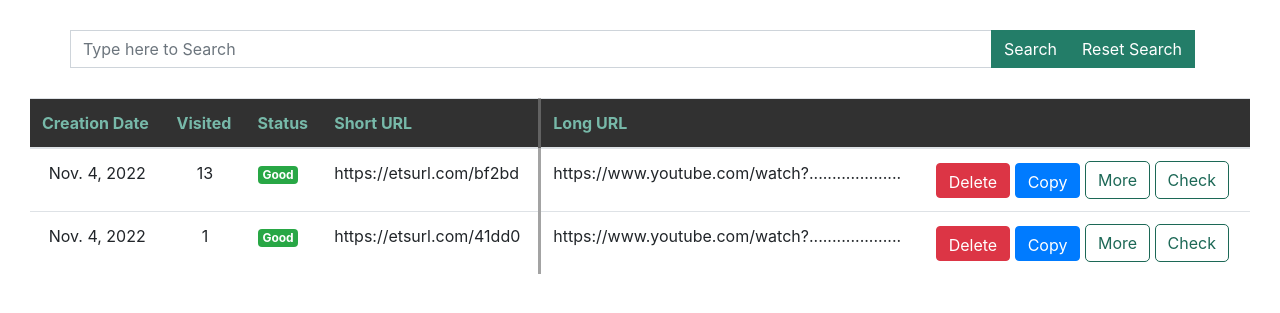
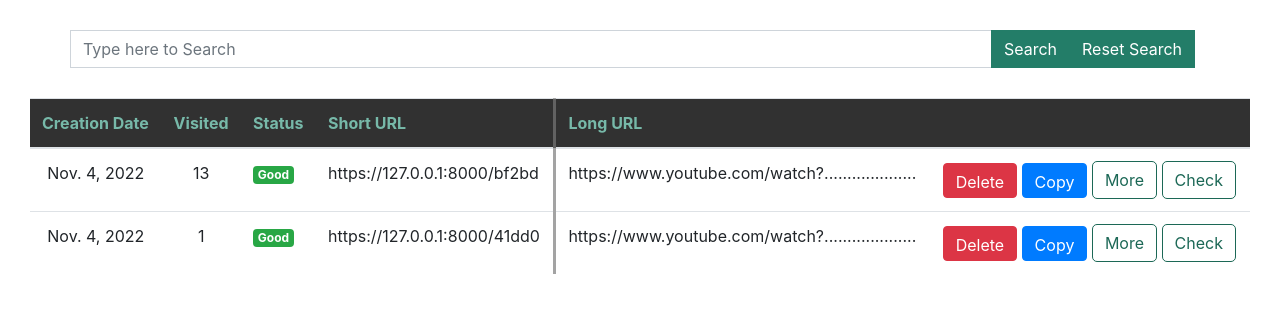
Before and after one commit to HACC2022/ICT, a Django app: page /manage/ in a window 1280 px wide. Shown: the part 96-409 px from the top of the page. Run offline with Django 4.2, Linux system fonts and the light colour scheme; a user stored in the database is signed in; data comes from the database, SQL or seed files in the repository; both versions use the stored data as it was after the commit; some libraries are stand-ins or nearby versions.

Commit message:
App now automatically detects the Hostname

```diff
--- a/etsUrlCompressor/settings.py
+++ b/etsUrlCompressor/settings.py
@@ -10,6 +10,7 @@ For the full list of settings and their values, see
 https://docs.djangoproject.com/en/4.1/ref/settings/
 """
 import os
+import socket
 from pathlib import Path
 
 from django.contrib.messages import constants as messages
@@ -29,6 +30,10 @@ DEBUG = True
 
 ALLOWED_HOSTS = ['*']
 
+try:
+    HOSTNAME = socket.gethostbyname()
+except:
+    HOSTNAME = '127.0.0.1:8000'
 
 # Application definition
 
--- a/playground/templates/manage.html
+++ b/playground/templates/manage.html
@@ -98,7 +98,7 @@
                     {%endif%}
 
                 </td>
-                <td class="">https://etsurl.com/{{instance.shortCode}}</td>
+                <td class="">https://{{ hostname }}/{{instance.shortCode}}</td>
                 <td class="" style="border-left-style: solid; border-left-color: rgba(121, 121, 121, 0.686);">
                     {% if instance.longLink|length > 30%}
                     {{instance.longLink|slice:"0:30"}}....................
@@ -139,6 +139,8 @@
 </div>
 
 <script>
+    var myHostName = "{{hostname}}";
+
     const copyBtn = [...document.getElementsByName('copy')]
     const showip = [...document.getElementsByName('show-ip')]
     const rowip = [...document.getElementsByName('ip')]
@@ -194,7 +196,7 @@
 
     copyBtn.forEach(btn => btn.addEventListener('click', () => {
         const addShort = btn.getAttribute('short-add')
-        navigator.clipboard.writeText('https://etsurl.com/' + addShort)
+        navigator.clipboard.writeText("https://" + myHostName + "/" + addShort)
         console.log(addShort)
     }))
 
--- a/playground/views.py
+++ b/playground/views.py
@@ -1,3 +1,4 @@
+from django.conf import settings
 from django.urls import reverse
 from django.shortcuts import get_object_or_404, render, redirect
 import uuid
@@ -29,8 +30,7 @@ def shorten(request):
         sCode = str(uuid.uuid4())[:5]
         shortUrl = Url(longLink=lURL, shortCode=sCode)
         shortUrl.save()
-        return HttpResponse("https://etsurl.com/" + sCode)
-
+        return HttpResponse(settings.HOSTNAME + "/" + sCode)
 
 def forward(request, pk):
     long_url = Url.objects.get(shortCode=pk)
@@ -50,6 +50,7 @@ def manage_view(request):
     context = {
         'object_list': queryset,
         'ipset_list': ipset,
+        'hostname': settings.HOSTNAME
     }
     return render(request, 'manage.html', context)
 
```
Also changed, not shown: db.sqlite3.
